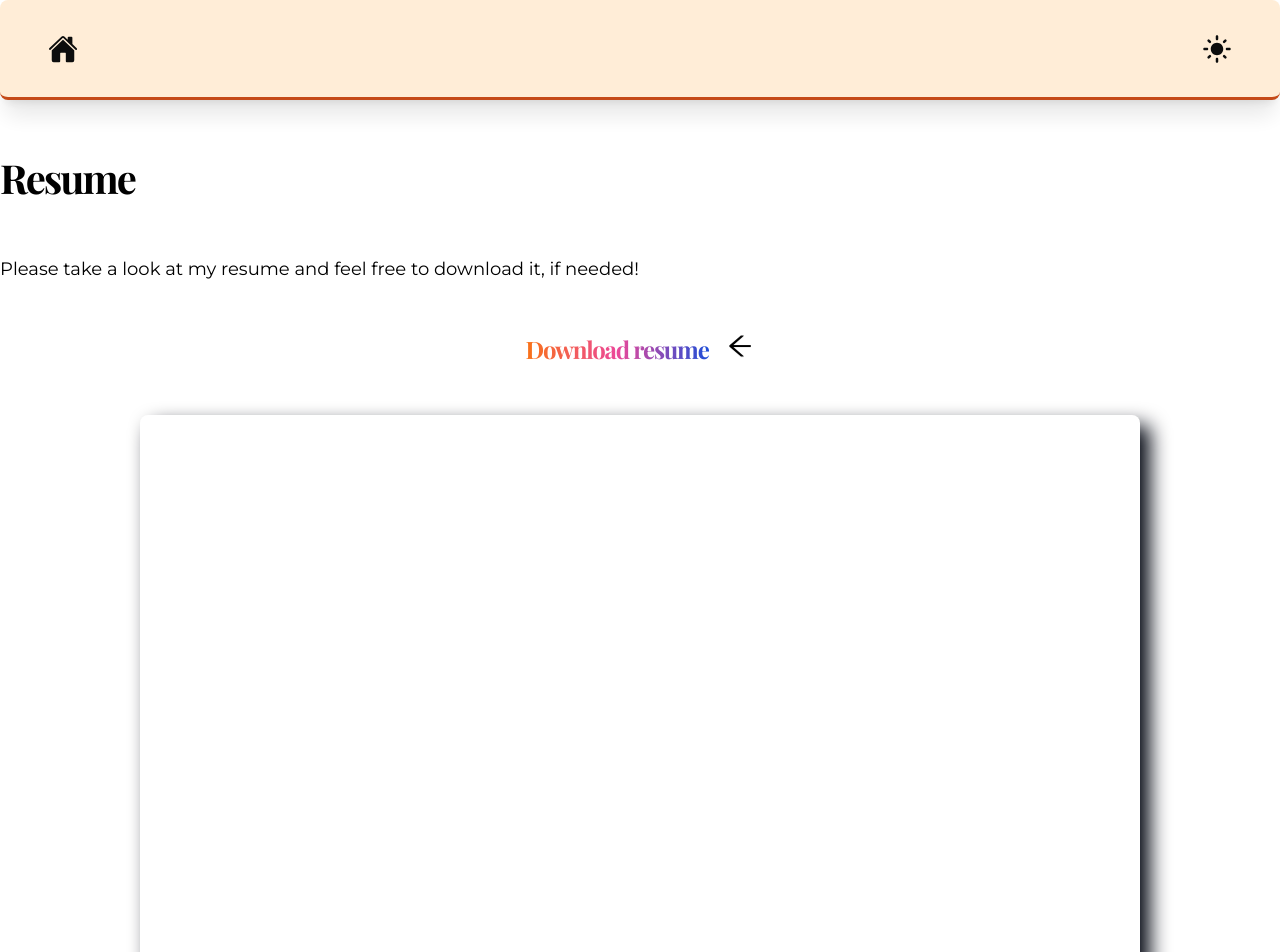
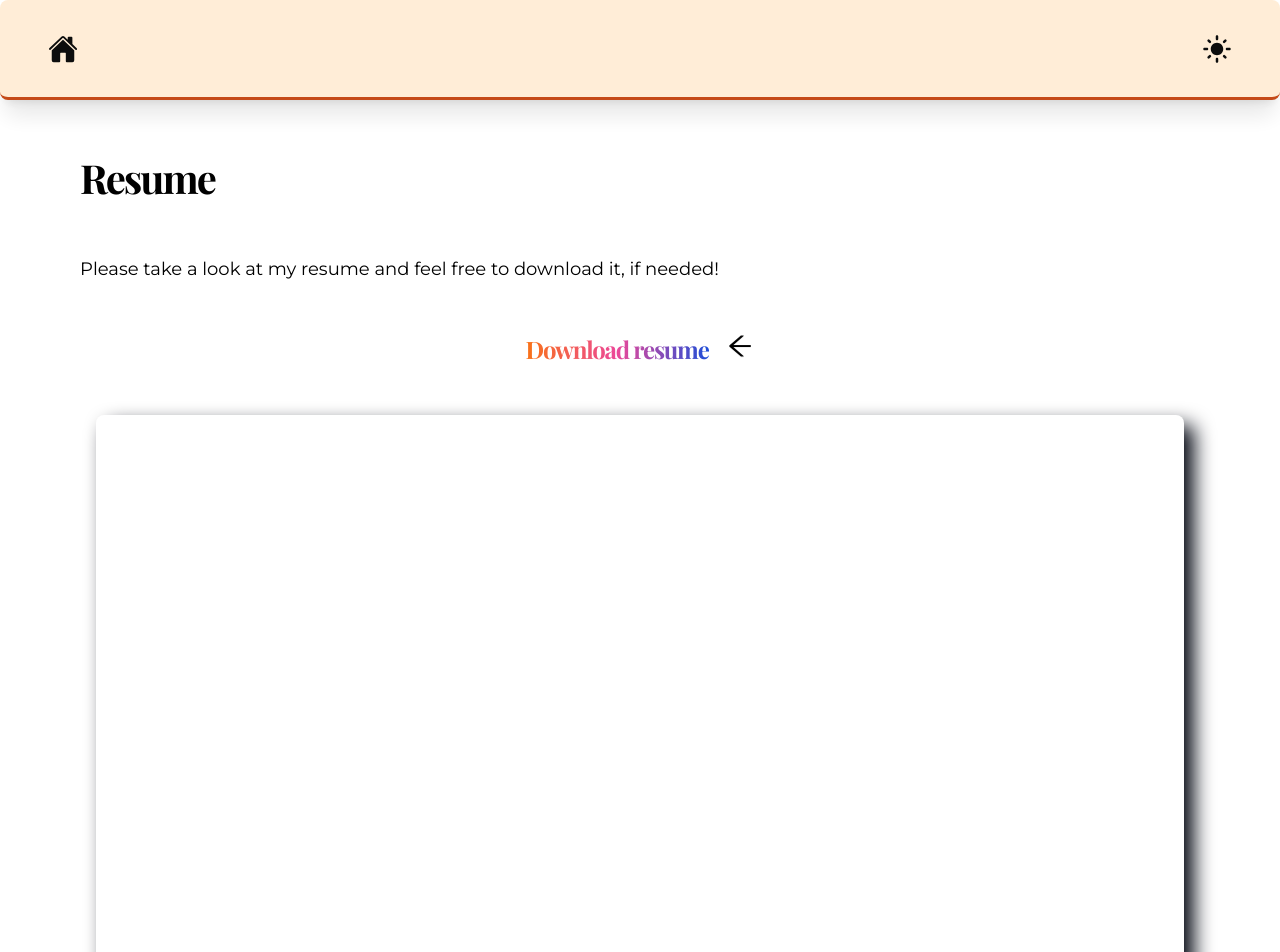
Before and after one commit to MateuszKuruc/developer-portfolio, a Next.js app in the folder developer-portfolio-site/: page /resume in a window 1280 px wide. Shown: the top 952 px of the page. Built offline with nearby package versions, Linux system fonts and the light colour scheme; a web font is replaced by a local one.

Commit message:
style resume section

```diff
--- a/developer-portfolio-site/src/app/resume/page.tsx
+++ b/developer-portfolio-site/src/app/resume/page.tsx
@@ -1,18 +1,16 @@
-import React from "react";
-import Link from "next/link";
 import { AiOutlineArrowLeft } from "react-icons/ai";
 
 const Resume = () => {
   return (
     <section className="content-container">
-      <div className="flex flex-col gap-12">
-        <h2 className="bold-40 pt-12">Resume</h2>
+      <div className="padding-container flex flex-col gap-12">
+        <h2 className="bold-40 pt-12 text-center md:text-left">Resume</h2>
 
         <p className="regular-18">
           Please take a look at my resume and feel free to download it, if
           needed!
         </p>
-        <a href="/Kino.pdf" download="Kino.pdf">
+        <a href="/cv.pdf" download="cv.pdf">
           <div className="flex items-end gap-4 justify-center">
             <h3 className="bold-24 hover:scale-105 ease-in-out duration-300 text-transparent bg-clip-text bg-gradient-to-r from-orange-500 via-pink-500 to-blue-700">
               Download resume
@@ -24,8 +22,9 @@ const Resume = () => {
       <div className="flex flex-col items-center py-12">
         <iframe
           className="rounded-lg shadow-image"
-          src="/Kino.pdf"
-          width="1000px"
+
+          src="/cv.pdf"
+          width="85%"
           height="1000px"
         ></iframe>
       </div>
```
